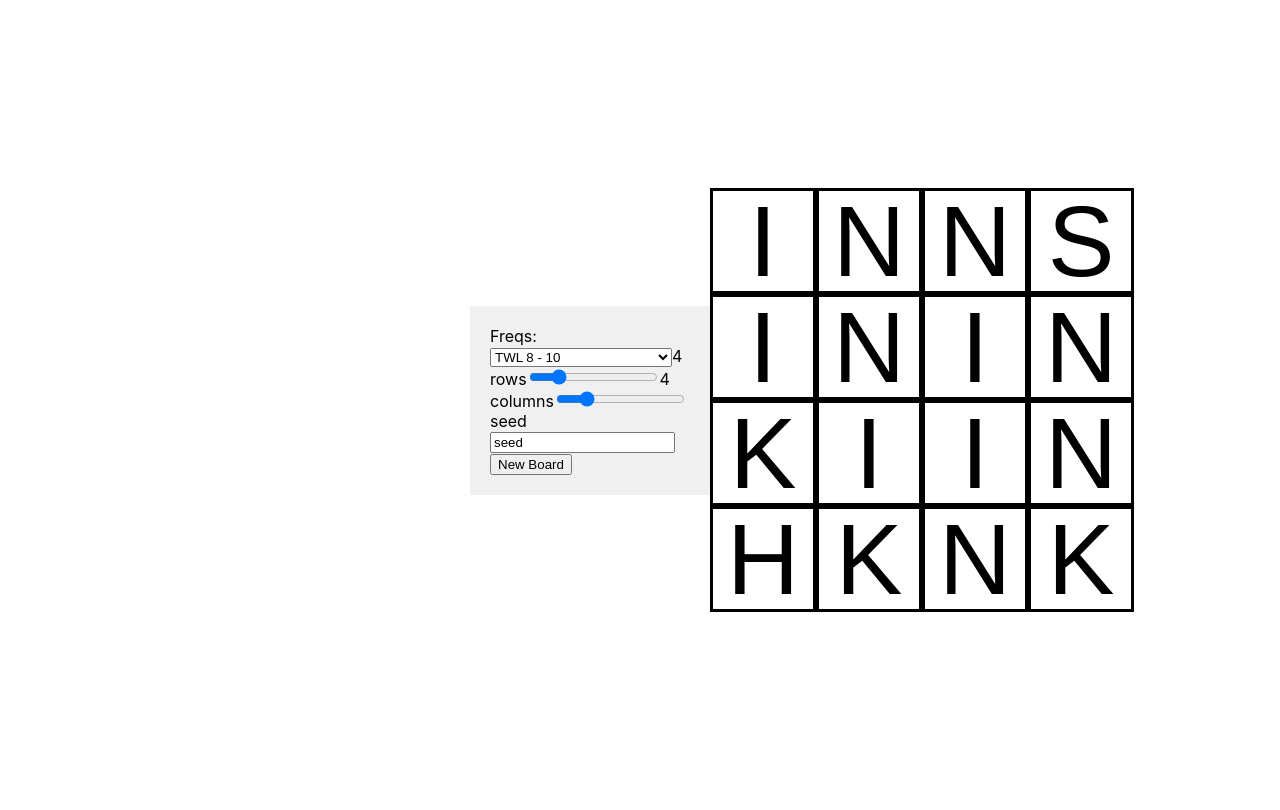
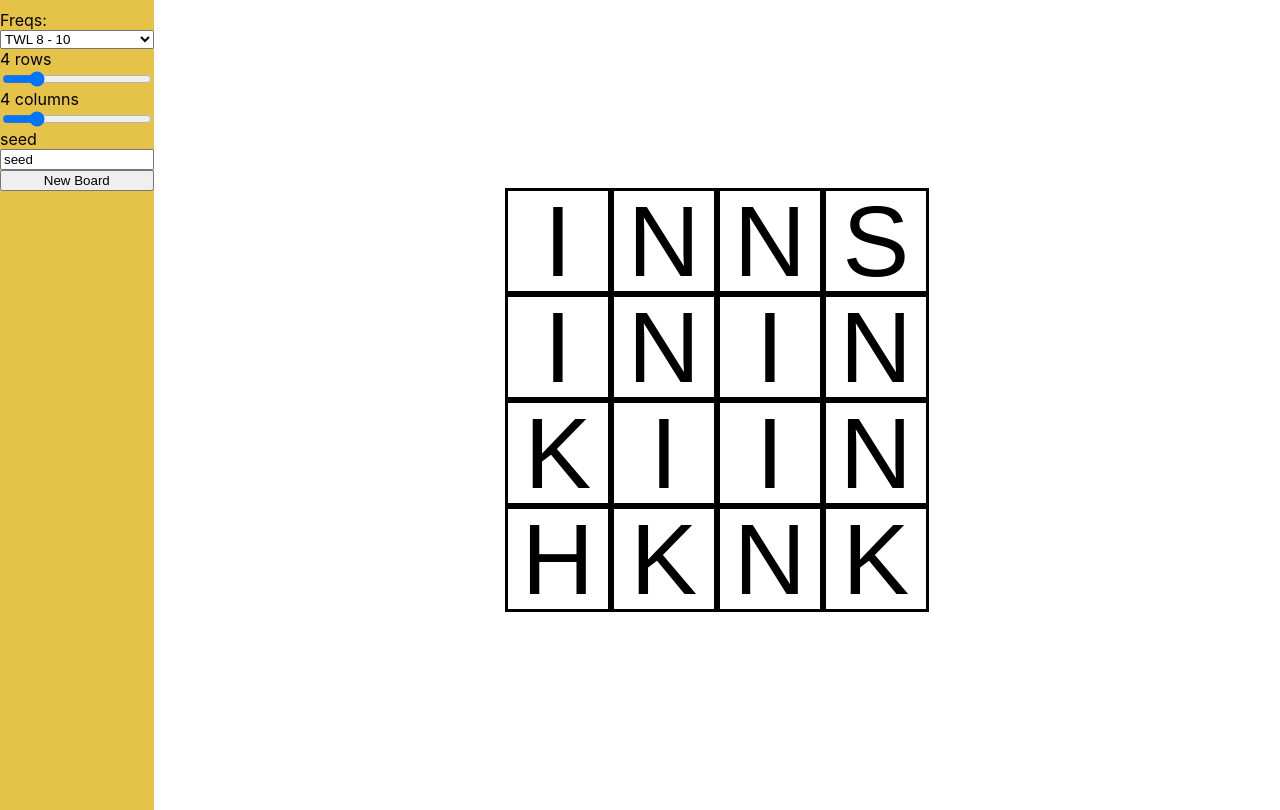
Before and after one commit to a-lexwein/word-grid-react, a React (Vite) app: page / in a window 1280 px wide. Built offline with nearby package versions, Linux system fonts and the light colour scheme.

Commit message:
some css tweaks

```diff
--- a/index.html
+++ b/index.html
@@ -14,7 +14,7 @@
       user's mobile device or desktop. See https://developers.google.com/web/fundamentals/web-app-manifest/
     -->
     <link rel="manifest" href="/manifest.json" />
-    <title>React App</title>
+    <title>Basic Orthographic Grid Game</title>
   </head>
   <body>
     <noscript>You need to enable JavaScript to run this app.</noscript>
--- a/src/App.css
+++ b/src/App.css
@@ -1,32 +1,30 @@
 .App {
   display: flex;
-  justify-content: center; /* Horizontally center children */
-  align-items: center; /* Vertically center children */
-  height: 100vh; /* Make the container fill the entire viewport height */
+  justify-content: center;
+  align-items: center;
+  height: 100vh;
 }
 
-.sidebar {
-  width: 200px; /* Set width of the sidebar */
-  background-color: #f0f0f0; /* Example background color */
-  padding: 20px; /* Add some padding for spacing */
+.sidebar { /* https://blog.hubspot.com/website/css-sidebar */
+  height: 100%;
+  width: 12%;
+  top: 0;
+  left: 0;
+  padding-top: 20px;
+  background-color: #e5c348;
 }
 
-/* Center content inside the sidebar */
-.sidebar-content {
-}
-
-/* Grid container styles */
 .grid-container {
   display: flex;
-  flex-direction: column;
+  justify-content: center;
   align-items: center;
+  width: 100%;
 }
 
 .game-grid {
   display: grid;
-  grid-template-columns: repeat(3, 1fr);
+  grid-template-columns: repeat(3, 120px);
   gap: 0px;
-  width: 100px;
   touch-action: none;
 }
 
@@ -43,5 +41,6 @@
 }
 
 .options {
-
+  display: flex;
+  flex-direction: column;
 }
--- a/src/App.jsx
+++ b/src/App.jsx
@@ -2,8 +2,6 @@ import './App.css';
 import { useEffect, useState } from 'react';
 import Grid from './components/Grid';
 import Options from './components/Options';
-import randomElement from '../helpers/randomElement';
-import bagOfLetters from '../helpers/bagOfLetters';
 
 function App() {
 
@@ -15,7 +13,6 @@ function App() {
       freqs: 'TWL 8 - 10'
     }
   );
-
 
   return (
     <div className="App">
```
